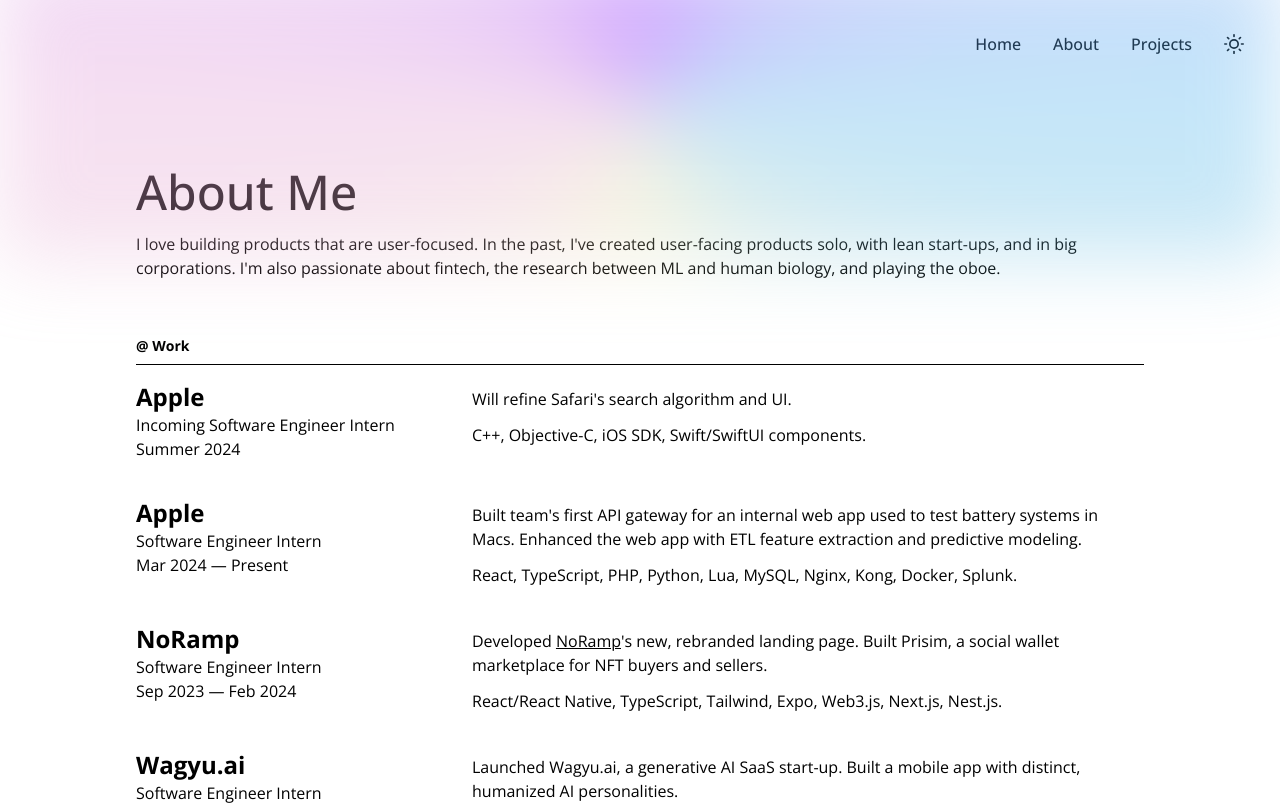
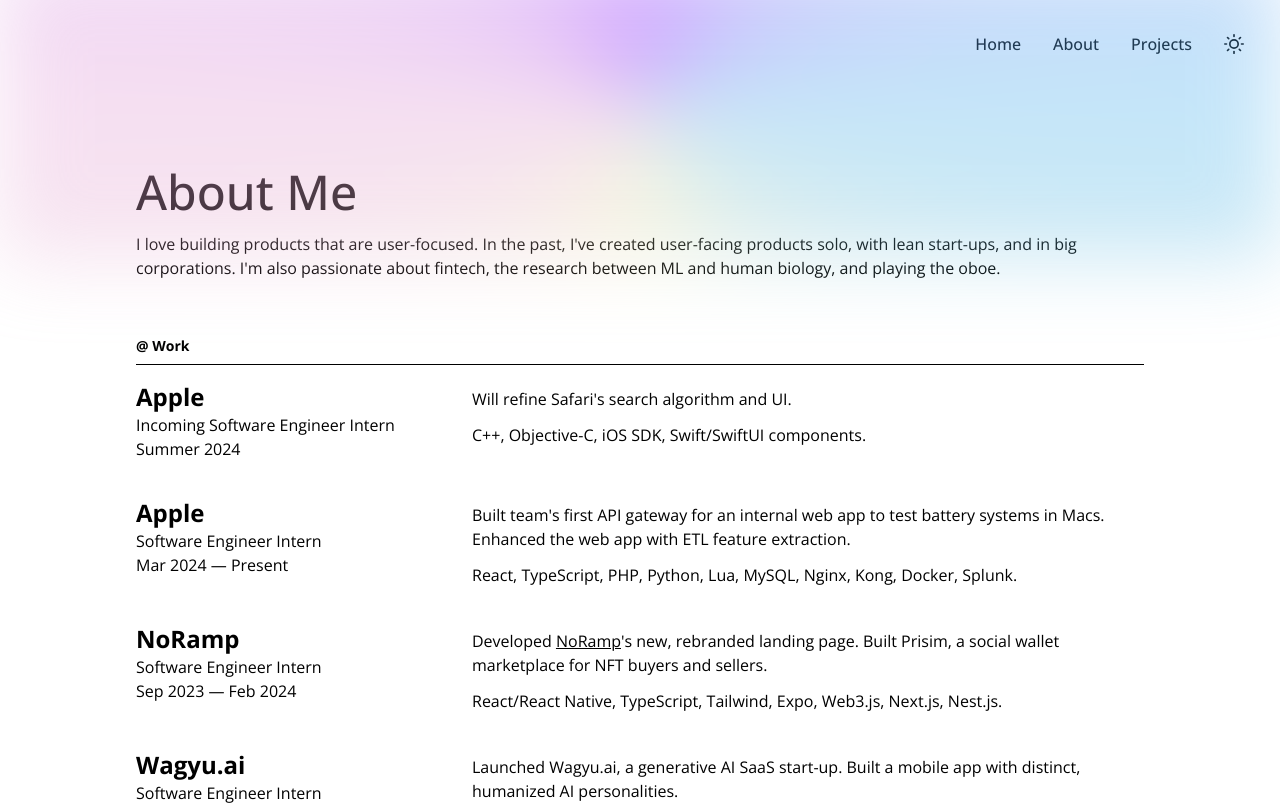
Before and after one commit to aaronkjin/personal, a Next.js app: page /about in a window 1280 px wide. Shown: the top 805 px of the page. Built offline with nearby package versions, Linux system fonts and the light colour scheme.

Commit message:
short and sweet

```diff
--- a/pages/about.js
+++ b/pages/about.js
@@ -94,9 +94,9 @@ export default function About() {
           {/* Right Side */}
           <div className="w-full tablet:w-2/3 mt-1.5">
             <p className="text-sm tablet:text-base">
-              Built team&apos;s first API gateway for an internal web app used
+              Built team&apos;s first API gateway for an internal web app
               to test battery systems in Macs. Enhanced the web app with
-              ETL feature extraction and predictive modeling.
+              ETL feature extraction.
             </p>
 
             <p className="text-sm tablet:text-base mt-3">
```
